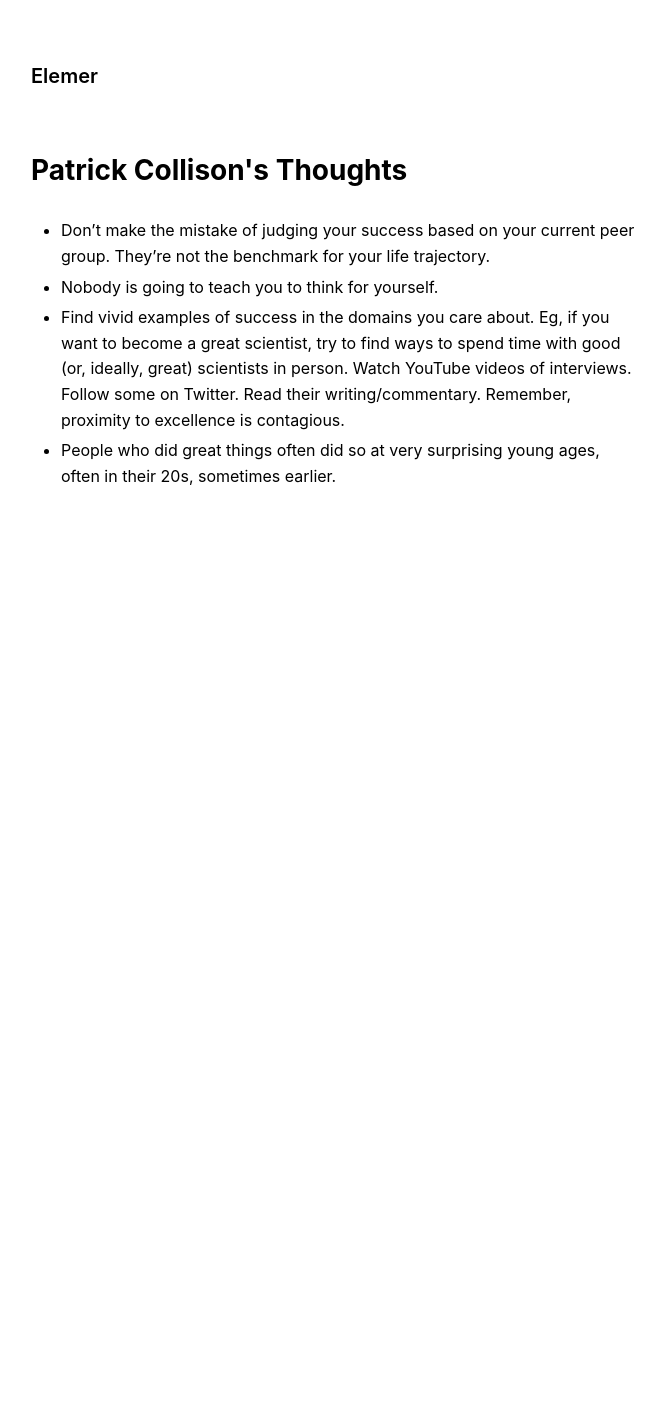
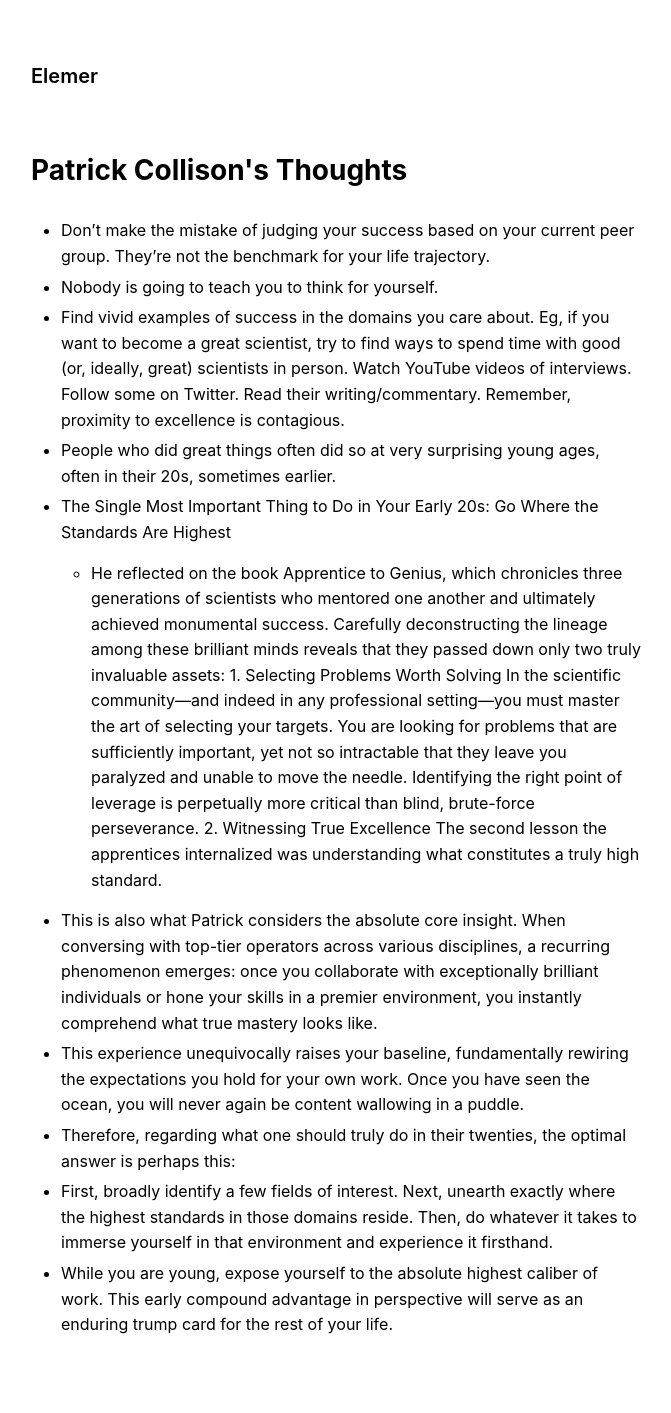
Before and after one commit to elemer1/elemer1.github.io, a Jekyll site: the page built from _markdown/Patrick Collison Advice.md, in a window 1280 px wide. Shown: the whole page, without its empty margins (304-975 px from the left). Built offline with Jekyll 4.4.1, drawn with Linux system fonts in a browser that asks for light colours; before the commit the page ends 900 px from its top, so only the background shows below that.

Commit message:
Expand advice on early career standards and excellence
Added insights on selecting problems and witnessing excellence in early career development.

```diff
--- a/_markdown/Patrick Collison Advice.md
+++ b/_markdown/Patrick Collison Advice.md
@@ -8,3 +8,14 @@ listed: true
 - Nobody is going to teach you to think for yourself.
 - Find vivid examples of success in the domains you care about. Eg, if you want to become a great scientist, try to find ways to spend time with good (or, ideally, great) scientists in person. Watch YouTube videos of interviews. Follow some on Twitter. Read their writing/commentary. Remember, proximity to excellence is contagious.
 - People who did great things often did so at very surprising young ages, often in their 20s, sometimes earlier.
+- The Single Most Important Thing to Do in Your Early 20s: Go Where the Standards Are Highest
+  - He reflected on the book Apprentice to Genius, which chronicles three generations of scientists who mentored one another and ultimately achieved monumental success. Carefully deconstructing the lineage among these brilliant minds reveals that they passed down only two truly invaluable assets:
+1. Selecting Problems Worth Solving
+In the scientific community—and indeed in any professional setting—you must master the art of selecting your targets. You are looking for problems that are sufficiently important, yet not so intractable that they leave you paralyzed and unable to move the needle. Identifying the right point of leverage is perpetually more critical than blind, brute-force perseverance.
+2. Witnessing True Excellence
+The second lesson the apprentices internalized was understanding what constitutes a truly high standard.
+- This is also what Patrick considers the absolute core insight. When conversing with top-tier operators across various disciplines, a recurring phenomenon emerges: once you collaborate with exceptionally brilliant individuals or hone your skills in a premier environment, you instantly comprehend what true mastery looks like.
+- This experience unequivocally raises your baseline, fundamentally rewiring the expectations you hold for your own work. Once you have seen the ocean, you will never again be content wallowing in a puddle.
+- Therefore, regarding what one should truly do in their twenties, the optimal answer is perhaps this:
+- First, broadly identify a few fields of interest. Next, unearth exactly where the highest standards in those domains reside. Then, do whatever it takes to immerse yourself in that environment and experience it firsthand.
+- While you are young, expose yourself to the absolute highest caliber of work. This early compound advantage in perspective will serve as an enduring trump card for the rest of your life.
```
